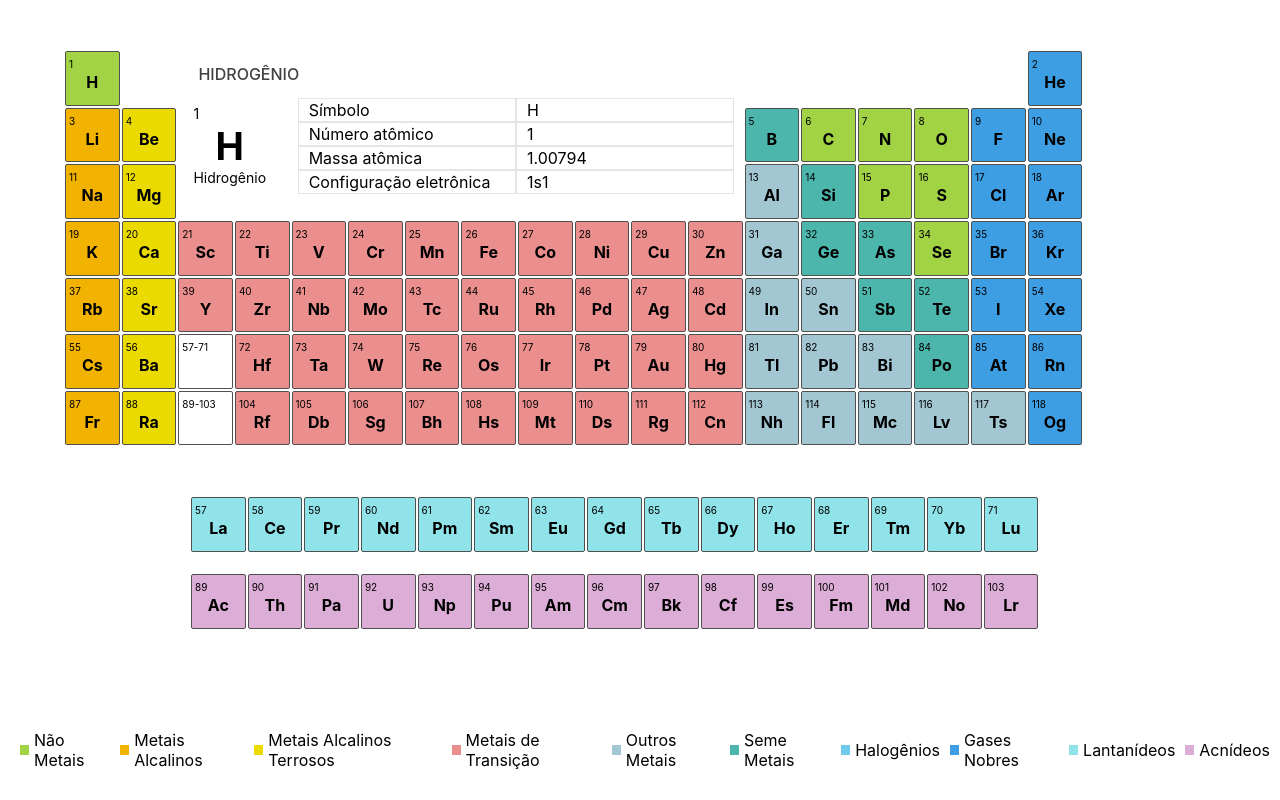
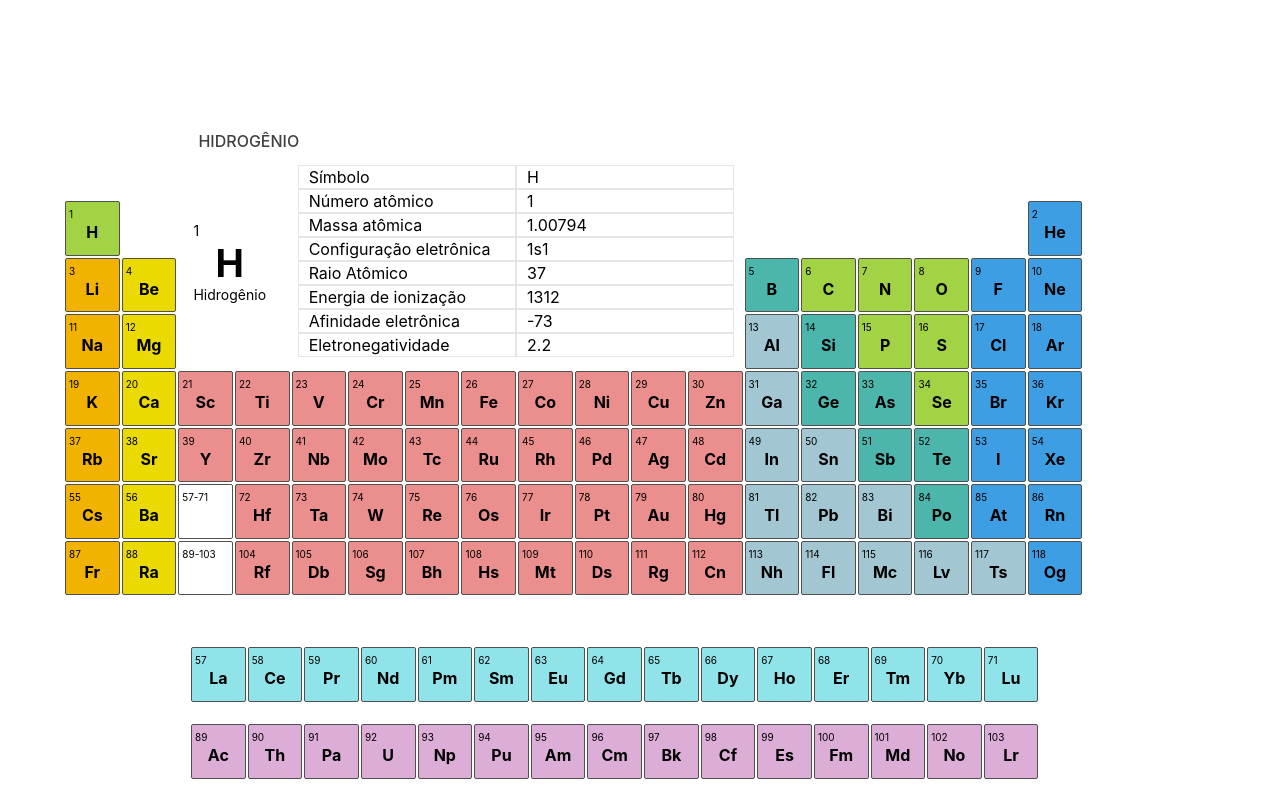
Before and after one commit to jonorex/trabalho-quimica, a Next.js app: page / in a window 1280 px wide. Shown: the top 800 px of the page. Built offline with nearby package versions, Linux system fonts and the light colour scheme.

Commit message:
first commit

```diff
--- a/components/BoxElemento.js
+++ b/components/BoxElemento.js
@@ -11,12 +11,13 @@ const BoxElemento = (props) => {
 
 
     return (
-        <div className="boxElemento" style={{position:"absolute", left:"34.5%", transform: "translateX(-50%)", width:"546px", height:"180px"}}>
-        <div >
+        <div className="boxElemento" style={{position:"absolute", top:"-21%", left:"34.5%", transform: "translateX(-50%)", width:"546px", height:"180px"}}>
+        <div>
             <div style={{backgroundColor: color, filter: "contrast(50%)", height:"48px", alignItems:"center", display:'flex'}}>
             <h3 style={{marginLeft:"10px", fontWeight:"500", textTransform:"uppercase", fontSize:"16px"}}>{element.nome}</h3>
         </div>
             <div style={{display:"flex"}}>
+
                 <ElementBigger element = {element} color={props.color}/>
                 <table style={{display:"flex",flexBasis:"40%"}}>
                     <tbody>
@@ -31,6 +32,18 @@ const BoxElemento = (props) => {
                         </tr>
                         <tr>
                             <td>Configuração eletrônica</td>
+                        </tr>
+                        <tr>
+                            <td>Raio Atômico</td>
+                        </tr>
+                        <tr>
+                            <td>Energia de ionização</td>
+                        </tr>
+                        <tr>
+                            <td>Afinidade eletrônica</td>
+                        </tr>
+                        <tr>
+                            <td>Eletronegatividade</td>
                         </tr>
                     </tbody>
                 </table>
@@ -49,6 +62,18 @@ const BoxElemento = (props) => {
                         <tr>
                             <td>{element.electronicConfiguration}</td>
                         </tr>
+                        <tr>
+                            <td>{element.atomicRadius}</td>
+                        </tr>
+                        <tr>
+                            <td>{element.ionizationEnergy}</td>
+                        </tr>
+                        <tr>
+                            <td>{element.electronAffinity}</td>
+                        </tr>
+                        <tr>
+                            <td>{element.electronegativity}</td>
+                        </tr>
                     </tbody>
                 </table>
             </div>
--- a/components/ElementBigger.js
+++ b/components/ElementBigger.js
@@ -5,8 +5,14 @@ const ElementBigger = (props) => {
     const element = props.element
     const color = props.color
     return (
-        <div  style={{flexBasis:"20%", display:"flex", width:"100%", padding:"5px",background:color}} /*style={{ background:color}}*/>
-        <div style={{ justifyContent:"center"}}>
+        <>
+        <div style={{ alignItems:"center"}}>
+        <div style={{display:"flex", height:"26.3%", backgroundColor:color, filter: "contrast(50%)",width:"100%"}}/>
+
+
+        <div  style={{flexBasis:"20%", display:"flex", width:"100%", maxHeight:"109.19px", minWidth:"109.19px", padding:"5px",backgroundColor:color, alignItems:"center", filter: "contrast(100%)"}} /*style={{ background:color}}*/>
+
+            <div style={{ justifyContent:"center", flexBasis:"54.6%"}}>
                 <small style={{fontSize:"14px"}}>{element.numeroAtomico}</small>
                 <div className="align">
                     <h4 style={{fontSize:"38px", textAlign:"center"}}>{element.simbolo}</h4>
@@ -16,7 +22,11 @@ const ElementBigger = (props) => {
                 </div>
             </div>
 
+
     </div>
+    <div style={{display:"flex", height:"23.3%", width:"100%", backgroundColor:color, filter: "contrast(50%)"}}/>
+    </div>
+    </>
     )
 }
 
--- a/pages/index.js
+++ b/pages/index.js
@@ -18,11 +18,11 @@ export default function Home() {
   return (
     <div className="container">
 
-
+<div style={{marginTop:"200px"}}>
 
 {/*TABELA PERÍODICA PRINCIPAL*/}
     <div className="table">
-      <BoxElemento color={color} element={element}/>
+    <BoxElemento color={color} element={element}/>
       {data.map(s => (
         <>
 
@@ -52,6 +52,8 @@ export default function Home() {
       }
     </div>
 
+  </div>
+
     <Grupos/>
 {/*ÁREA DE CONVERÇÃO*/}
       <Conversor/>
--- a/styles/globals.css
+++ b/styles/globals.css
@@ -114,6 +114,8 @@ td{
   width: 80%;
 }
 
+
+/*Responsividade*/
 @media only screen and (max-width: 800px){
   .container{
 
```
Lines whose indentation alone changed are shown as unchanged.
